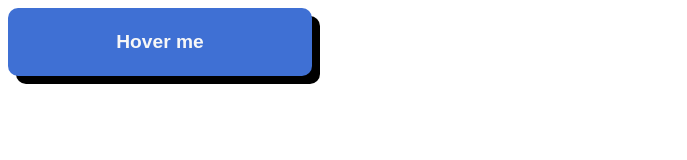
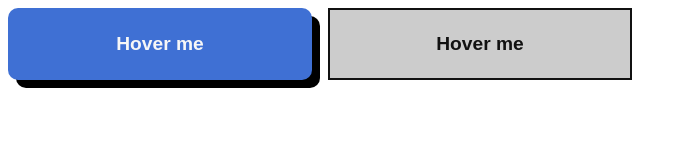
Before and after one commit to ValperDev/button-collection, a plain HTML site: page index.html in a window 1280 px wide. Shown: the whole page, without its empty margins (0-687 px from the left). Drawn offline with Linux system fonts and the light colour scheme.

Commit message:
Add 2nd button

```diff
--- a/index.html
+++ b/index.html
@@ -9,6 +9,7 @@
 <body>
     <div class="button-list">
         <button class="button button1">Hover me</button>
+        <button class="button button2">Hover me</button>
     </div>
 </body>
 </html>
--- a/style.css
+++ b/style.css
@@ -7,16 +7,17 @@
 .button {
     cursor: pointer;
     font-size: 1.2em;
+    font-weight: 600;
     padding: 1.2em 2.4em;
 }
 
+/* Button1 */
 .button1 {
     border: 0;
     border-radius: 10px;
     box-shadow: 8px 8px 0px #000;
     background-color: #3f70d4;
     color: #f7f7f7;
-    font-weight: 700;
     transition: box-shadow 150ms ease-in-out;
     -webkit-transition: box-shadow 150ms ease-in-out;
     -moz-transition: box-shadow 150ms ease-in-out;
@@ -27,3 +28,51 @@
 .button1:hover {
     box-shadow: unset;
 }
+
+/* Button2 */
+.button2 {
+    border: 2px solid #111;
+    background-color: #ccc;
+    color: #111;
+    position: relative;
+    overflow: hidden;
+    transition: color 150ms ease-in-out;
+    z-index: 1;
+    -webkit-transition: color 150ms ease-in-out;
+    -moz-transition: color 150ms ease-in-out;
+    -ms-transition: color 150ms ease-in-out;
+    -o-transition: color 150ms ease-in-out;
+}
+
+.button2::before {
+    content: "";
+    position: absolute;
+    background-color: #111;
+    top: 0;
+    left: 0;
+    height: 100%;
+    width: 100%;
+    z-index: -1;
+    transform: translateX(-100%);
+    -webkit-transform: translateX(-100%);
+    -moz-transform: translateX(-100%);
+    -ms-transform: translateX(-100%);
+    -o-transform: translateX(-100%);
+    transition: transform 150ms ease-in-out;
+    -webkit-transition: transform 150ms ease-in-out;
+    -moz-transition: transform 150ms ease-in-out;
+    -ms-transition: transform 150ms ease-in-out;
+    -o-transition: transform 150ms ease-in-out;
+}
+
+.button2:hover {
+    color: #ccc;
+}
+
+.button2:hover::before {
+    transform: translateX(0);
+    -webkit-transform: translateX(0);
+    -moz-transform: translateX(0);
+    -ms-transform: translateX(0);
+    -o-transform: translateX(0);
+}
```
